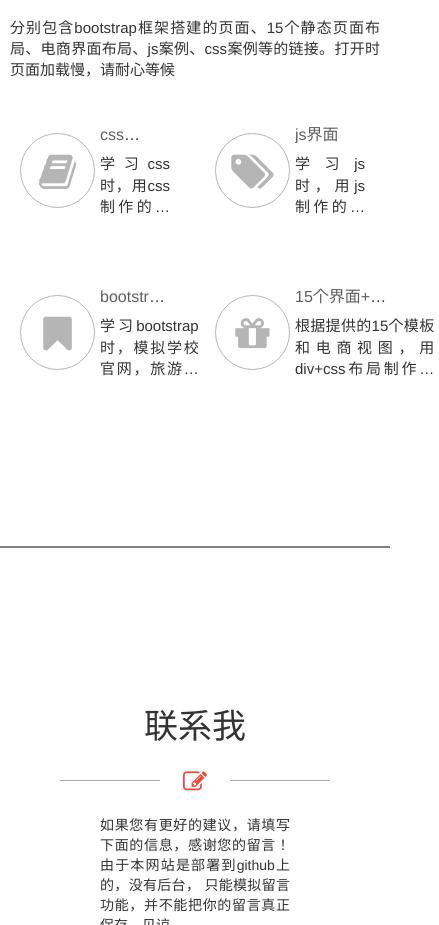
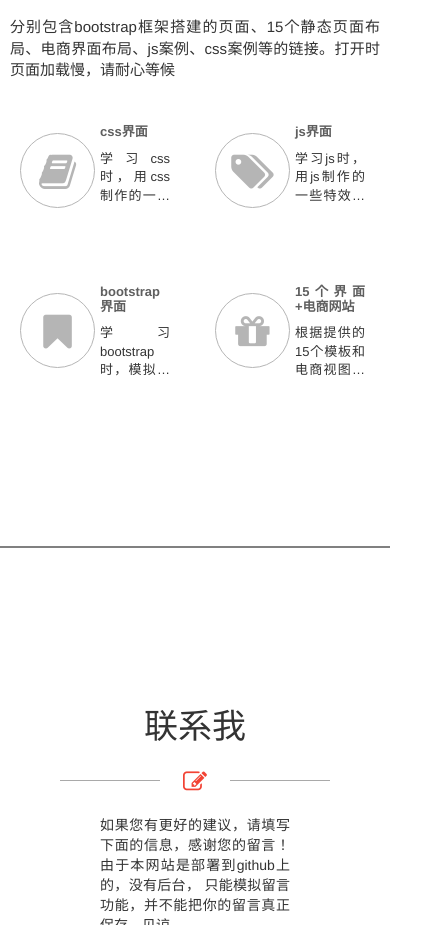
Before and after one commit to zj753/zj753.github.io, a plain HTML site: page index.html in a window 390 px wide. Shown: the part 2830-3755 px from the top of the page, 439 px wide, since content can reach past the window. Drawn offline with Linux system fonts and the light colour scheme.

Commit message:
modify index

```diff
--- a/docs/css/index.css
+++ b/docs/css/index.css
@@ -316,11 +316,11 @@ navbar-fixed-top{
     }
     .tou .top{
         top:40%;
-        left: 30%;
+        left: 15%;
     }
     .tou .bottom{
         top:50%;
-        left: 30%;
+        left: 15%;
     }
     /*简历*/
     .ro2 h3{
@@ -391,18 +391,18 @@ navbar-fixed-top{
         font-weight: bold;
     }
     #four .right h4{
-        font-size: 16px;
-        overflow:hidden;
-        text-overflow:ellipsis;
-        white-space:nowrap;
-        width: 70%;
+        font-size: 13px;
+        font-weight: bold;
+    }
+    #four .right h4:hover{
+        font-size: 15px;
     }
     #four .right p{
         display: -webkit-box;
         -webkit-box-orient: vertical;
         -webkit-line-clamp: 3;
         overflow: hidden;
-        font-size: 15px;
+        font-size: 13px;
         text-align: justify;
     }
     /*留言*/
```
